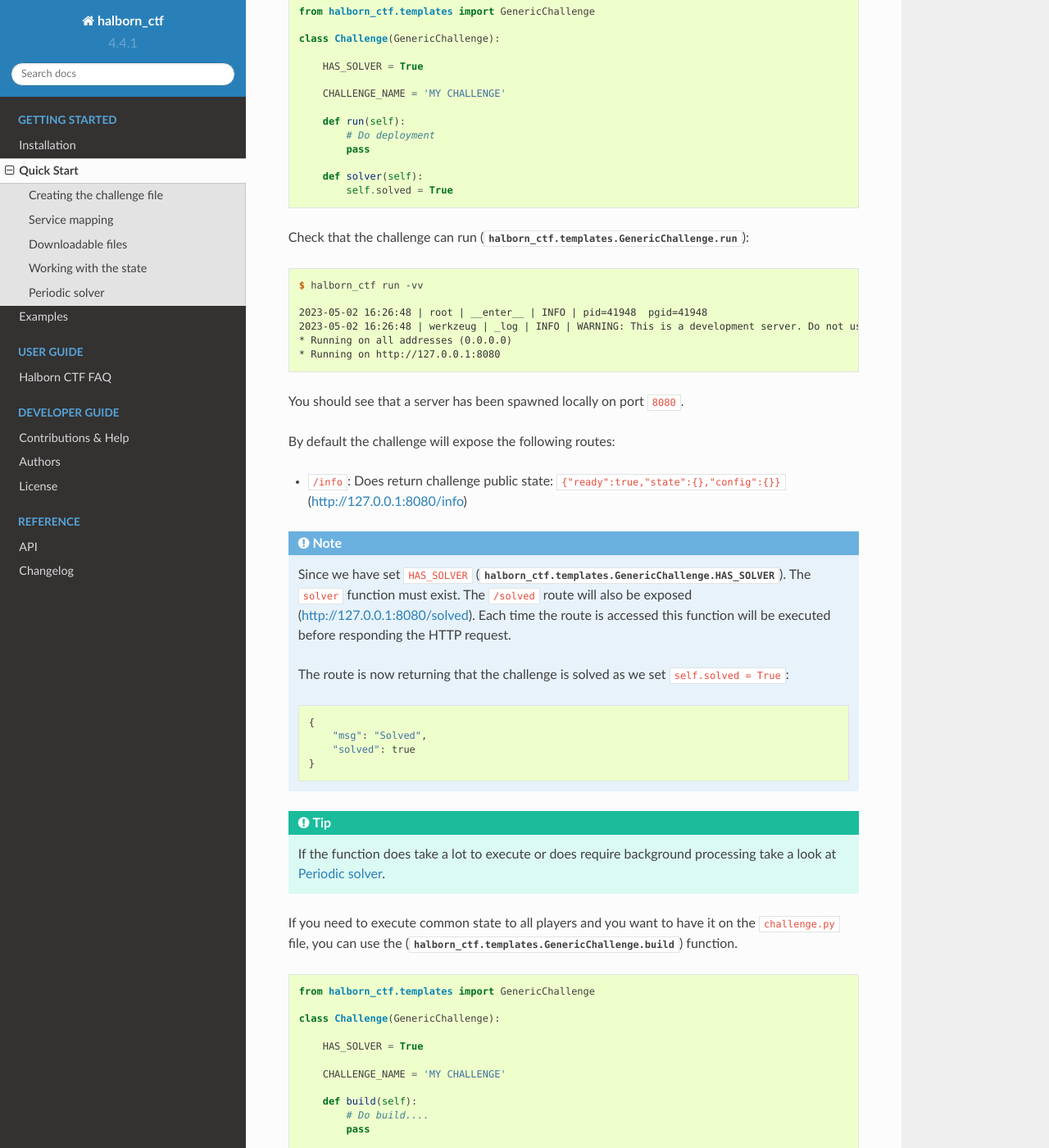
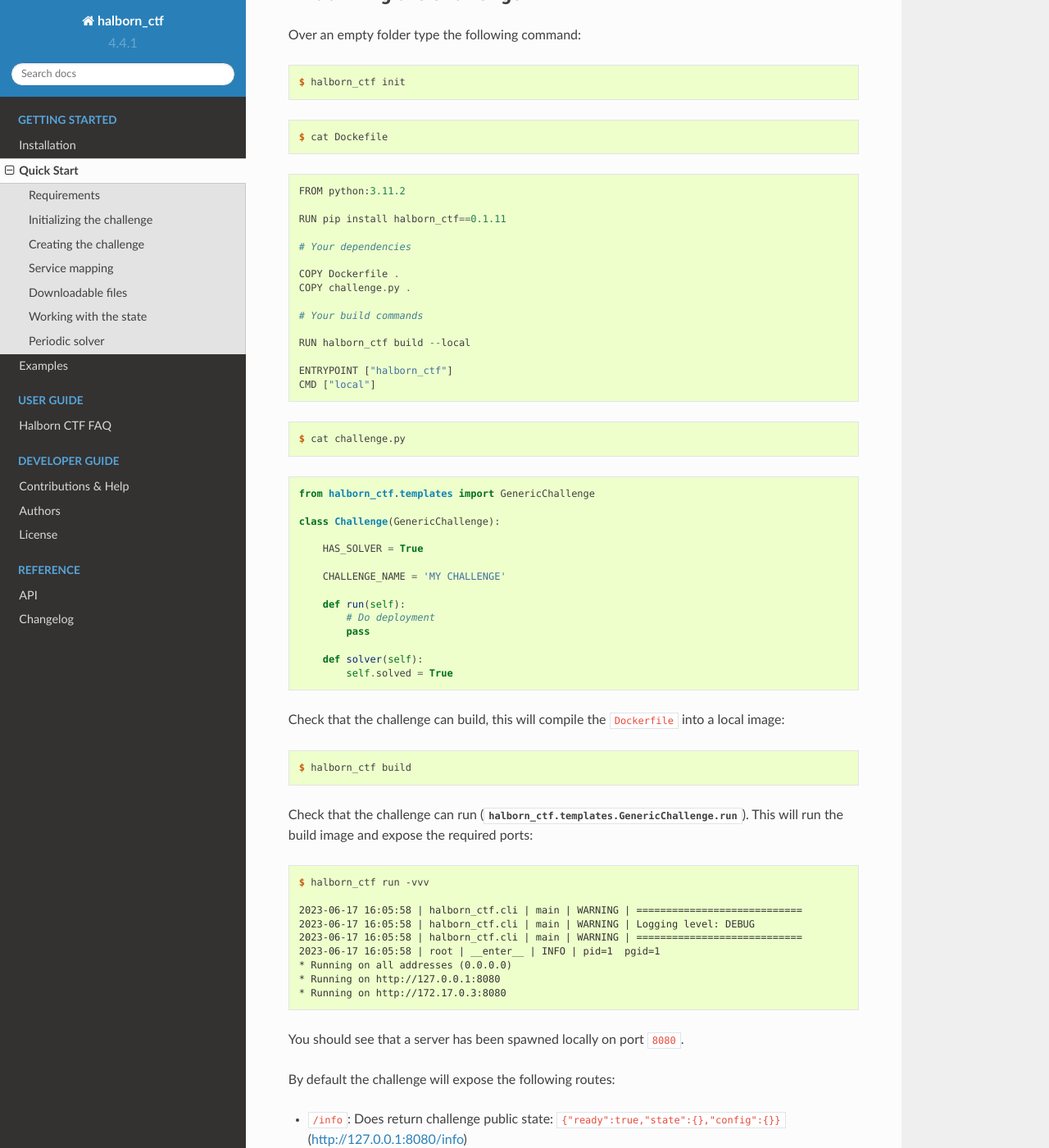
Before and after one commit to HalbornAcademy/halborn_ctf, a Sphinx documentation site: the page built from docs/src/getting_started/quick_start.rst, in a window 1280 px wide and 1400 px high, scrolled down 580 px. Shown: the whole window at 82% size. Built offline with Sphinx 7.4.7 and the Read the Docs theme 2.0.0, drawn with Linux system fonts in a browser that asks for light colours; some of the changed text lies outside the part shown.

Commit message:
Remove the need of build

```diff
--- a/docs/src/getting_started/quick_start.rst
+++ b/docs/src/getting_started/quick_start.rst
@@ -10,15 +10,47 @@ Everything should be copy-pastable and work out of the box, given your
 .. contents::
    :local:
 
-Creating the challenge file
+Requirements
 ---------------------------
 
-Over an existing or empty folder with the files that are required by the challenge, create a ``challenge.py`` file with the following content:
+- ``halborn_ctf``
+- ``docker``
+
+
+Initializing the challenge
+---------------------------
+
+Over an empty folder type the following command:
+
+.. code-block:: console
+
+    $ halborn_ctf init
+
+.. code-block:: console
+
+    $ cat Dockefile
+
+.. code::
+
+    FROM python:3.11.2
+
+    RUN pip install halborn_ctf==0.1.11
+
+    # Your dependencies
+
+    COPY Dockerfile .
+    COPY challenge.py .
+
+    # Your build commands
+
+    RUN halborn_ctf build --local
+
+    ENTRYPOINT ["halborn_ctf"]
+    CMD ["local"]
 
 .. code-block:: console
 
     $ cat challenge.py
-
 
 .. code::
 
@@ -38,16 +70,26 @@ Over an existing or empty folder with the files that are required by the challen
             self.solved = True
 
 
-Check that the challenge can run (:mod:`halborn_ctf.templates.GenericChallenge.run`):
+Check that the challenge can build, this will compile the ``Dockerfile`` into a local image:
 
 .. code-block:: console
 
-    $ halborn_ctf run -vv
+    $ halborn_ctf build
 
-    2023-05-02 16:26:48 | root | __enter__ | INFO | pid=41948  pgid=41948
-    2023-05-02 16:26:48 | werkzeug | _log | INFO | WARNING: This is a development server. Do not use it in a production deployment. Use a production WSGI server instead.
+Check that the challenge can run (:mod:`halborn_ctf.templates.GenericChallenge.run`). This will run  the build
+image and expose the required ports:
+
+.. code-block:: console
+
+    $ halborn_ctf run -vvv
+
+    2023-06-17 16:05:58 | halborn_ctf.cli | main | WARNING | ============================
+    2023-06-17 16:05:58 | halborn_ctf.cli | main | WARNING | Logging level: DEBUG
+    2023-06-17 16:05:58 | halborn_ctf.cli | main | WARNING | ============================
+    2023-06-17 16:05:58 | root | __enter__ | INFO | pid=1  pgid=1
     * Running on all addresses (0.0.0.0)
     * Running on http://127.0.0.1:8080
+    * Running on http://172.17.0.3:8080
 
 
 You should see that a server has been spawned locally on port ``8080``.
@@ -72,37 +114,19 @@ By default the challenge will expose the following routes:
     If the function does take a lot to execute or does require background processing take a look at :ref:`periodic-solver`.
 
 
-If you need to execute common state to all players and you want to have it on the ``challenge.py`` file, you can use the (:mod:`halborn_ctf.templates.GenericChallenge.build`) function.
+.. tip::
+    If you have all the dependencies on your local system and want to play the challenge locally you can always use:
 
-.. code::
+    .. code-block:: console
 
-    from halborn_ctf.templates import GenericChallenge
+        $ halborn_ctf local -vvv
 
-    class Challenge(GenericChallenge):
+Creating the challenge
+----------------------
 
-        HAS_SOLVER = True
-
-        CHALLENGE_NAME = 'MY CHALLENGE'
-
-        def build(self):
-            # Do build....
-            pass
-
-        def run(self):
-            # Do deployment
-            pass
-
-        def solver(self):
-            self.solved = True
-
-You can now test that the challenge does build with (:mod:`halborn_ctf.templates.GenericChallenge.build`):
-
-.. code-block:: console
-
-    $ halborn_ctf build -vv
-      ...
-    $ halborn_ctf run -vv
-      ...
+You can now modify the template files to meat your challenge requirements. Keep in mind that everything inside
+the (:mod:`halborn_ctf.templates.GenericChallenge.run`) function will be executed for every new challenge instance. This means that long process
+actions should be included on the ``Dockerfile`` instead. The build phase will be caching all layers and speedup development.
 
 
 Service mapping
```
Also changed, not shown: docs/src/user_guide/faq.rst (+2 -16 lines), 4 other files.
